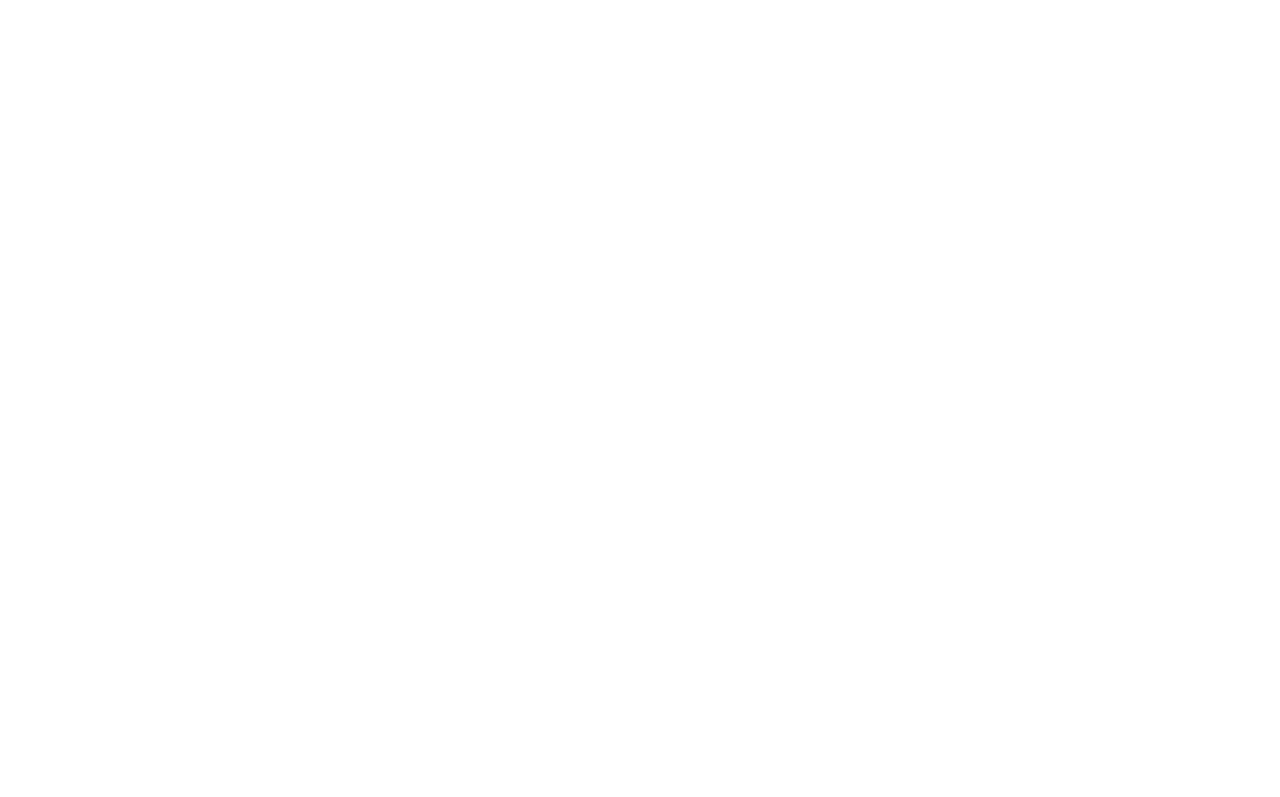
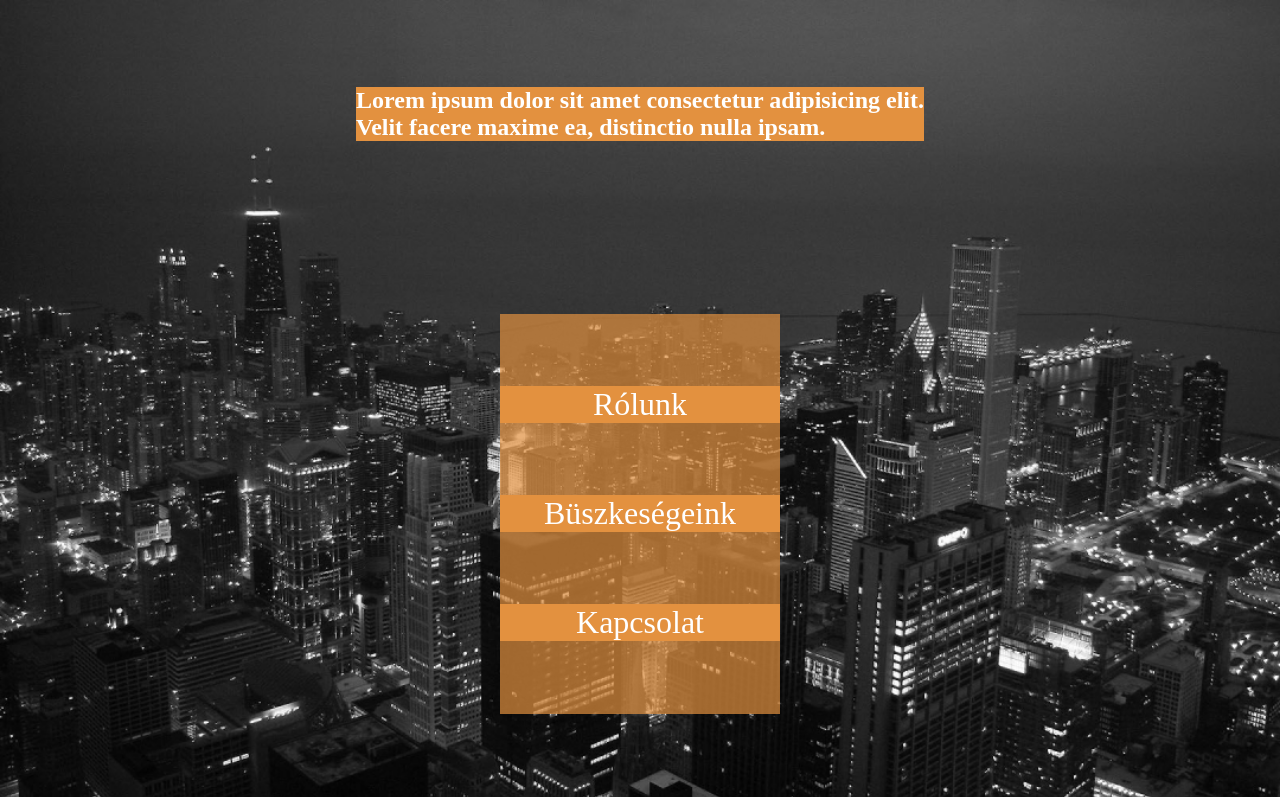
Before and after one commit to tomicoindaclub/one-page-for-a-cause, a plain HTML site: page frontend/index.html in a window 1280 px wide. Shown: the top 797 px of the page. Drawn offline with Linux system fonts and the light colour scheme.

Commit message:
first & second page html layout

```diff
--- a/frontend/index.html
+++ b/frontend/index.html
@@ -7,5 +7,30 @@
         <title>MAFE - ReDesigned</title>
         <link rel="stylesheet" href="style.css" />
     </head>
-  <body></body>
+    <body>
+        <!-- landing starts here -->
+        <div class="landingPage container" id="landing">
+            <div class="landingPageTitle">
+                <h2>
+                    Lorem ipsum dolor sit amet consectetur adipisicing elit.<br />Velit
+                    facere maxime ea, distinctio nulla ipsam.
+                </h2>
+            </div>
+            <div class="landingPageCenter">
+                <button>
+                    <a href="#intro">Rólunk</a>
+                </button>
+                <button>Büszkeségeink</button>
+                <button>Kapcsolat</button>
+            </div>
+        </div>
+        <!-- landing ends here -->
+        <!-- intro starts here -->
+        <div class="introPage container" id="intro">
+            <h2>BEMUTATKOZIK A MAFE</h2>
+            <p>Lorem ipsum dolor sit amet, consectetur adipisicing elit. Corrupti molestias impedit molestiae facilis reiciendis nulla voluptates officia magni ipsum porro mollitia, laborum quam, maxime deleniti, nisi cupiditate asperiores hic ipsa sequi maiores. Quisquam hic consectetur nisi harum beatae eos commodi delectus magni similique ex ratione, ullam provident accusamus nostrum error reprehenderit eum obcaecati assumenda? Quibusdam!</p>
+            <img src="/frontend/img/emblem.png" alt="">
+        </div>
+        <!-- intro ends here -->
+    </body>
 </html>
--- a/frontend/style.css
+++ b/frontend/style.css
@@ -36,3 +36,49 @@ select {
 }
 
 /* --- end of CSS reset --- */
+* {
+  /* only for testing purposes */
+  /* border: 1px solid white;   */
+}
+/* this class is applied to all main sections  */
+.container {
+  height: 100vh;
+  width: 100%;
+  display: flex;
+}
+/* first page */
+.landingPage {
+  display: flex;
+  justify-content: space-around;
+  align-items: center;
+  flex-direction: column;
+  background-image: url("/frontend/img/hatter.png");
+  background-color: #cccccc;
+  background-repeat: no-repeat;
+  background-size: 100%;
+  color: white;
+}
+.landingPageTitle {
+  background-color: #E3913F;
+}
+.landingPageCenter {
+  background-color: #E3913FB2;
+  height: 50vh;
+  width: 35vh;
+  display: flex;
+  flex-direction: column;
+  justify-content: space-evenly;
+}
+.landingPageCenter button {
+  font-size: 4vh;
+  background-color: #E3913F;
+}
+/* second page  */
+.introPage {
+  background-image: url("/frontend/img/background(2).png");
+  background-color: #cccccc;
+  background-repeat: no-repeat;
+  background-size: 100%;
+  font-size: 24px;
+  flex-flow: row wrap;
+}
```
Also changed, not shown: frontend/img/background(1).png (added), frontend/img/background(2).png (added), frontend/img/background(3).png (added), frontend/img/background(4).png (added), frontend/img/background(5).png (added), frontend/img/emblem.png (added), frontend/img/hatter.png (added). Lines whose indentation alone changed are shown as unchanged.
